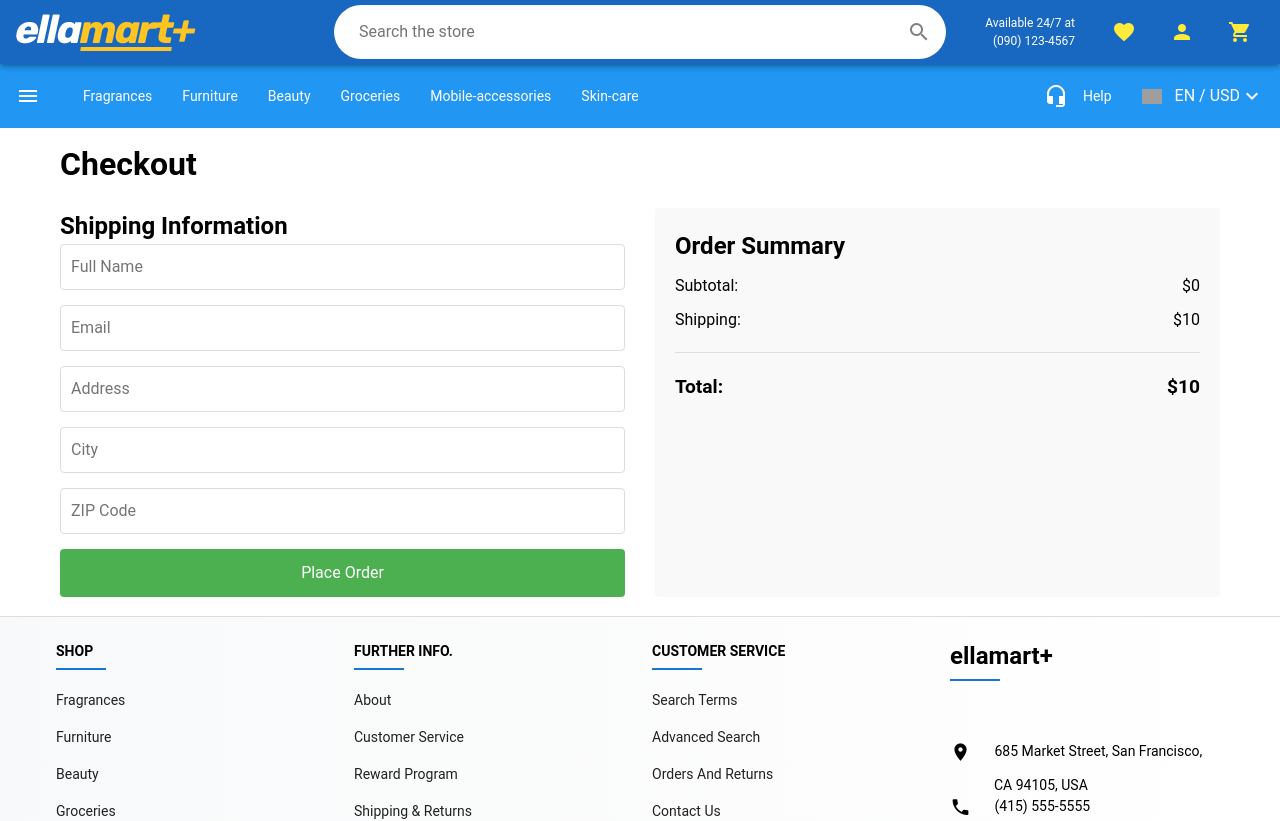
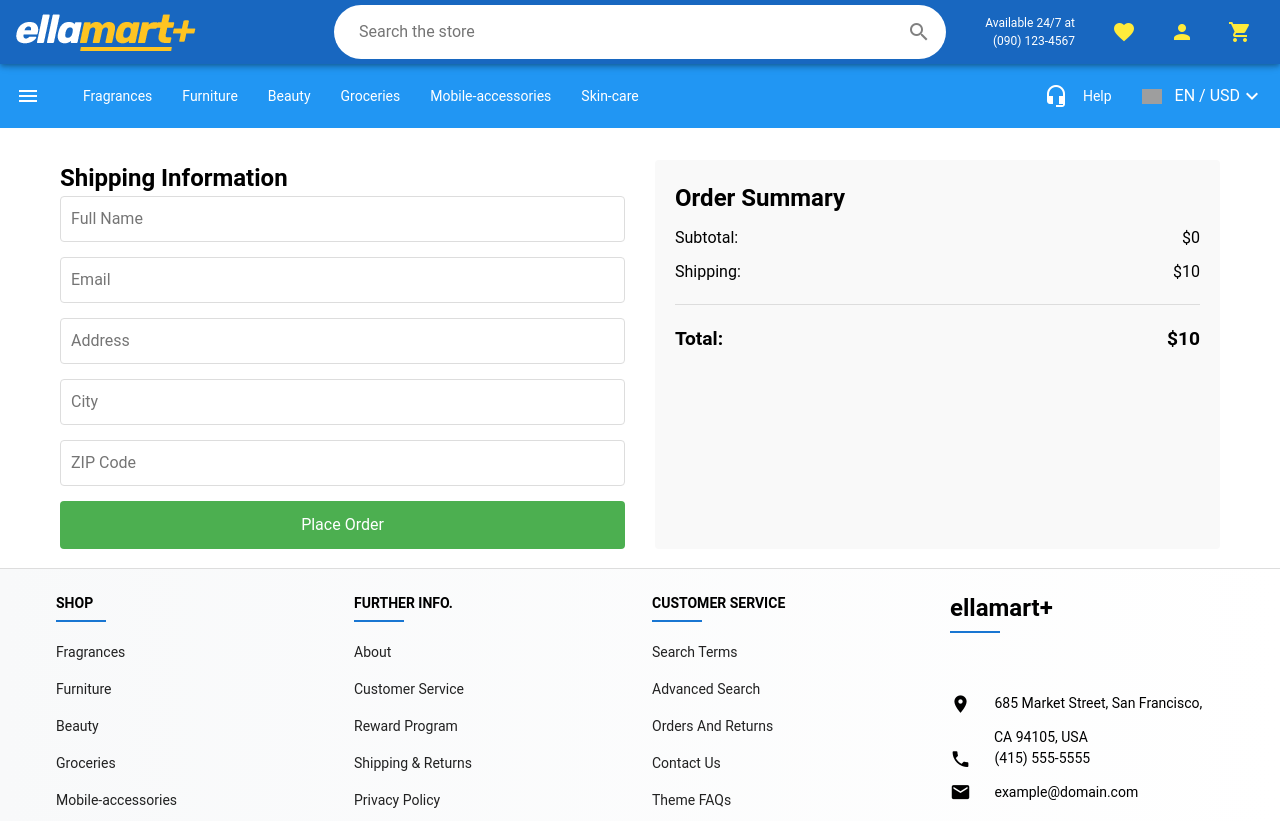
Before and after one commit to Rockchtaa/e-commerce, a Vue app: page /checkout-page in a window 1280 px wide. Shown: the top 821 px of the page. Built offline with nearby package versions, Linux system fonts and the light colour scheme; grey boxes are pictures that could not be loaded.

Commit message:
remove checkout title

```diff
--- a/src/views/CheckoutPage.vue
+++ b/src/views/CheckoutPage.vue
@@ -1,6 +1,5 @@
 <template>
   <div class="checkout-container">
-    <h1>Checkout</h1>
     <div class="checkout-form">
       <div class="shipping-info">
         <h2>Shipping Information</h2>
```
